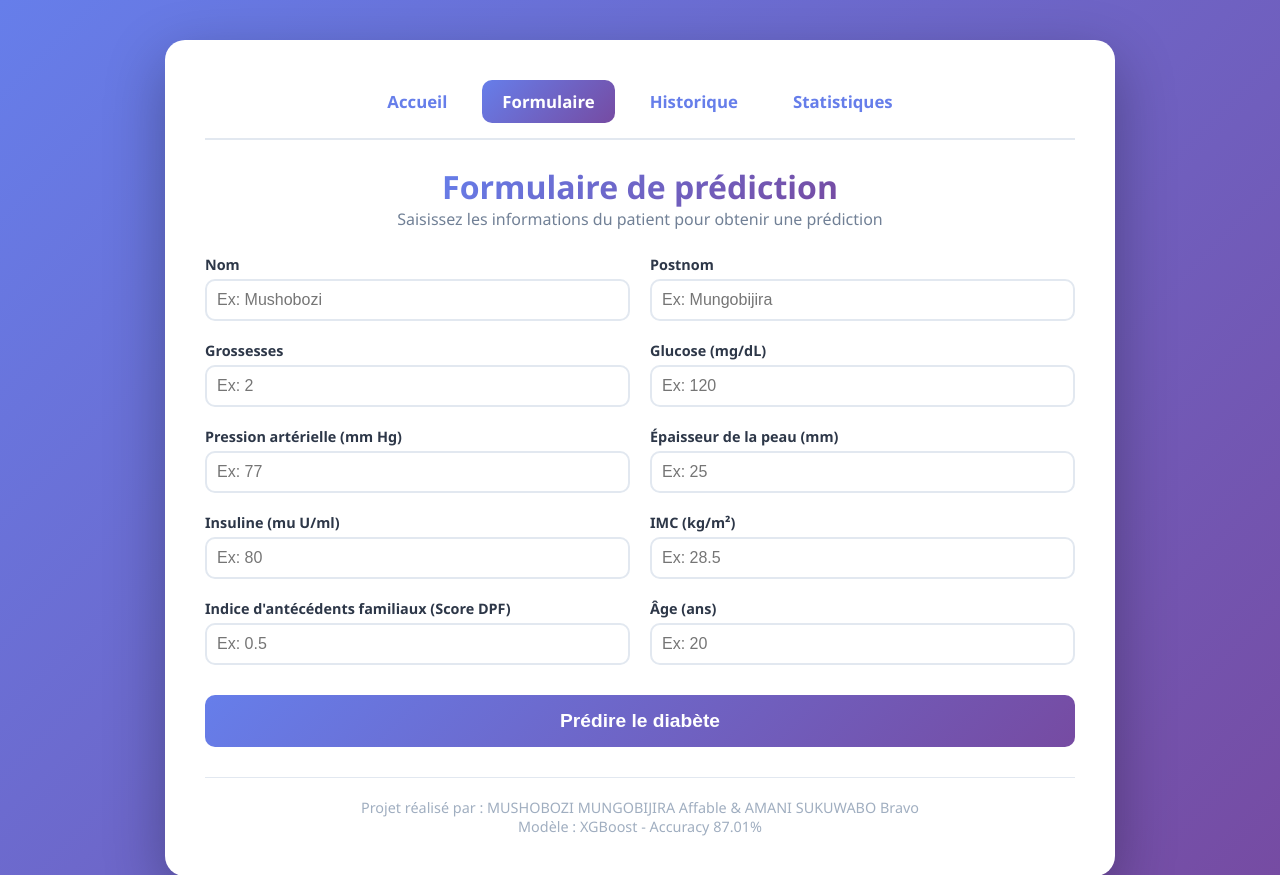
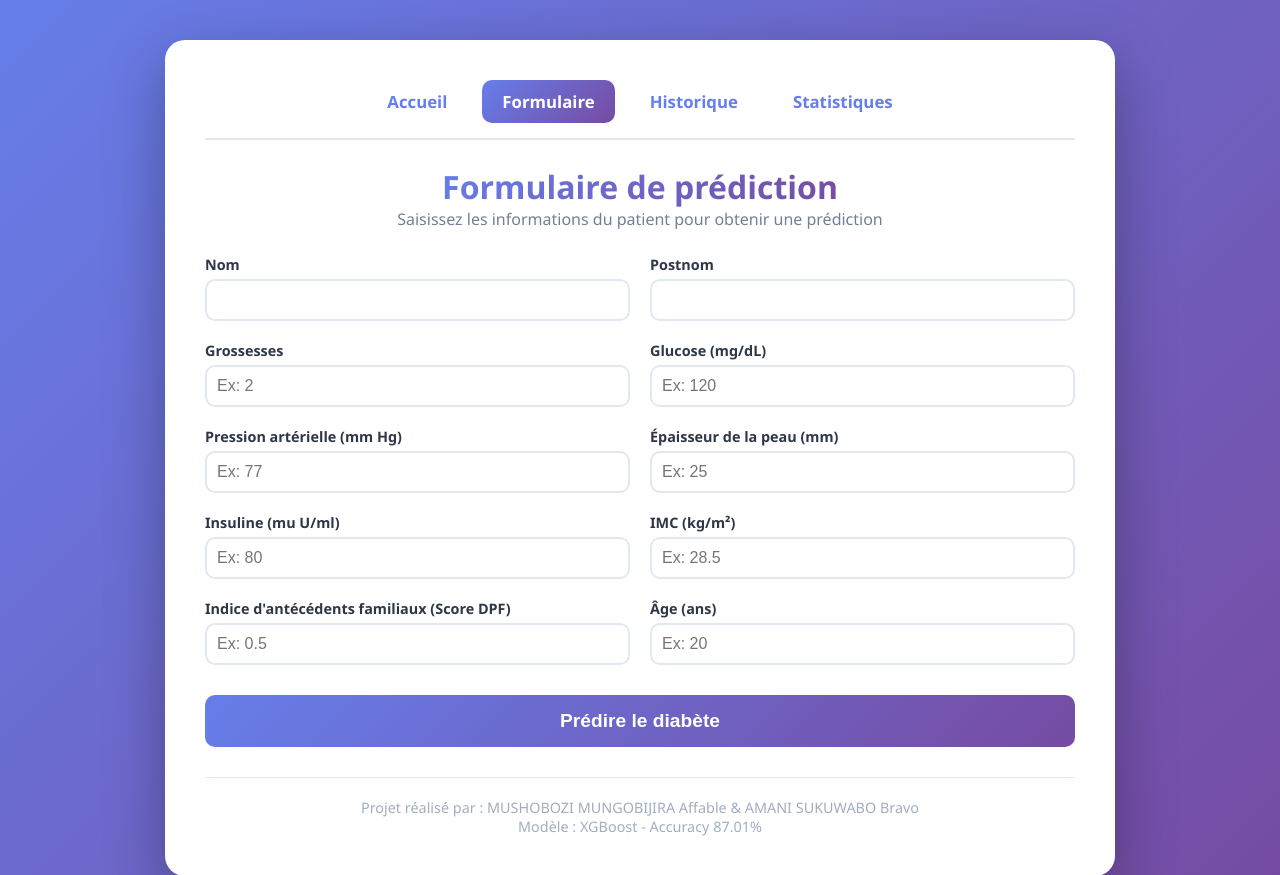
Before and after one commit to Mushobozi119997/DiabPredict, a Flask app: page /form in a window 1280 px wide. Shown: the top 875 px of the page. Run offline with Flask 3, Linux system fonts and the light colour scheme; data comes from the database, SQL or seed files in the repository.

Commit message:
correction du formulaire

```diff
--- a/app/templates/form.html
+++ b/app/templates/form.html
@@ -228,11 +228,11 @@
             <div class="form-grid">
                 <div class="form-group">
                     <label for="nom">Nom</label>
-                    <input type="text" id="nom" name="nom" required placeholder="Ex: Mushobozi">
+                    <input type="text" id="nom" name="nom" required placeholder="">
                 </div>
                 <div class="form-group">
                     <label for="postnom">Postnom</label>
-                    <input type="text" id="postnom" name="postnom" required placeholder="Ex: Mungobijira">
+                    <input type="text" id="postnom" name="postnom" required placeholder="">
                 </div>
 
                 <div class="form-group">
--- a/app/templates/index.html
+++ b/app/templates/index.html
@@ -181,7 +181,7 @@
             <h1>Bienvenue sur <span>DiabPredict</span></h1>
             <p class="subtitle">Prédiction du diabète par Intelligence Artificielle<span><ul><li>Cas Femmes</li></ul></span> </p>
 
-        </div>git ini
+        </div>
 
         <!-- Banner -->
         <div class="banner">
```
Also changed, not shown: 2 other files.
